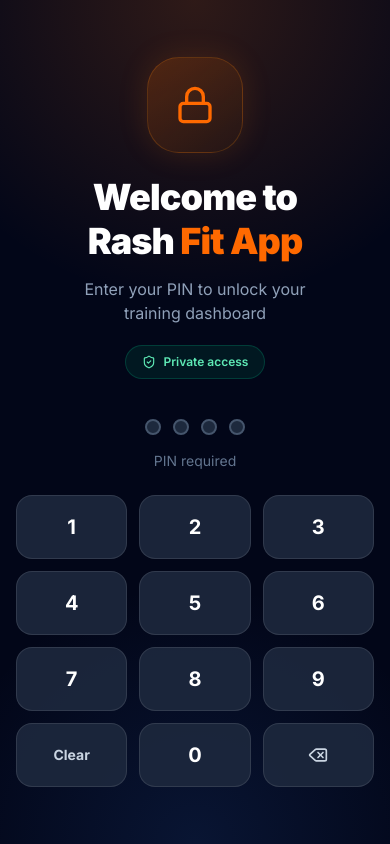
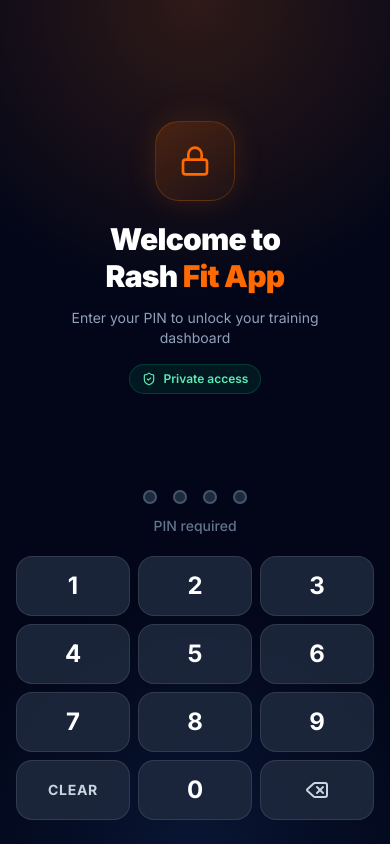
Before and after one commit to r3a2s1-pixel/rashi-fit-app, a Next.js app: page / in a window 390 px wide. Built offline with nearby package versions, Linux system fonts and the light colour scheme.

Commit message:
improve login screen mobile full layout

```diff
--- a/components/LoginScreen.tsx
+++ b/components/LoginScreen.tsx
@@ -46,58 +46,64 @@ export default function LoginScreen({ onSuccess }: LoginScreenProps) {
   const numbers = ["1", "2", "3", "4", "5", "6", "7", "8", "9"];
 
   return (
-    <div className="min-h-dvh w-full bg-slate-950 text-white relative overflow-hidden">
-      <div className="absolute inset-0 bg-[radial-gradient(circle_at_top,_rgba(249,115,22,0.18),_transparent_35%),radial-gradient(circle_at_bottom,_rgba(59,130,246,0.12),_transparent_30%)]" />
+    <div className="h-[100dvh] w-full bg-slate-950 text-white relative overflow-hidden flex flex-col">
+      <div className="absolute inset-0 bg-[radial-gradient(circle_at_top,_rgba(249,115,22,0.18),_transparent_35%),radial-gradient(circle_at_bottom,_rgba(59,130,246,0.12),_transparent_30%)] pointer-events-none" />
 
-      <div className="relative min-h-dvh w-full px-4 py-6 flex flex-col justify-center">
-        <div className="w-full flex flex-col items-center text-center">
-          <div className="w-24 h-24 rounded-[2rem] bg-gradient-to-br from-orange-500/20 to-orange-400/5 border border-orange-400/20 flex items-center justify-center mb-6 shadow-[0_0_30px_rgba(249,115,22,0.15)]">
-            <Lock className="text-orange-500 w-10 h-10" />
+      {/* Top Section: Flex-1 pushes the keypad to the bottom but scales to fit small screens */}
+      <div className="relative flex-1 w-full px-4 flex flex-col items-center justify-center pt-6">
+        <div className="w-20 h-20 rounded-3xl bg-gradient-to-br from-orange-500/20 to-orange-400/5 border border-orange-400/20 flex items-center justify-center mb-5 shadow-[0_0_30px_rgba(249,115,22,0.15)]">
+          <Lock className="text-orange-500 w-8 h-8" />
         </div>
 
-          <h1 className="text-4xl font-black tracking-tight text-white">
+        <h1 className="text-3xl font-black tracking-tight text-white leading-tight">
           Welcome to
         </h1>
-          <h2 className="text-4xl font-black tracking-tight mt-1">
+        <h2 className="text-3xl font-black tracking-tight leading-tight">
           Rash <span className="text-orange-500">Fit App</span>
         </h2>
 
-          <p className="text-slate-400 text-base mt-4 max-w-[280px]">
+        <p className="text-slate-400 text-sm mt-3 max-w-[260px] text-center">
           Enter your PIN to unlock your training dashboard
         </p>
 
-          <div className="mt-5 inline-flex items-center gap-2 rounded-full border border-emerald-400/20 bg-emerald-500/10 px-4 py-2 text-xs font-semibold text-emerald-300">
+        <div className="mt-4 inline-flex items-center gap-2 rounded-full border border-emerald-400/20 bg-emerald-500/10 px-3 py-1.5 text-xs font-semibold text-emerald-300">
           <ShieldCheck size={14} />
           Private access
         </div>
+      </div>
 
-          <div className="flex justify-center gap-3 mt-10 mb-4">
+      {/* Bottom Section: Keypad optimized for Safari safe areas */}
+      <div
+        className="relative w-full px-4"
+        style={{ paddingBottom: 'calc(1.5rem + env(safe-area-inset-bottom))' }}
+      >
+        <div className="flex justify-center gap-4 mb-3">
           {[0, 1, 2, 3].map((i) => (
             <div
               key={i}
-                className={`w-4 h-4 rounded-full border-2 transition-all duration-200 ${
+              className={`w-3.5 h-3.5 rounded-full border-2 transition-all duration-200 ${
                 pin.length > i
-                    ? "bg-orange-500 border-orange-500 shadow-[0_0_16px_rgba(249,115,22,0.5)]"
+                  ? "bg-orange-500 border-orange-500 shadow-[0_0_12px_rgba(249,115,22,0.5)]"
                   : "border-slate-600 bg-slate-800"
               }`}
             />
           ))}
         </div>
 
-          <div className="text-center min-h-[20px] mb-6">
+        <div className="text-center h-6 mb-4">
           {error ? (
-              <p className="text-red-400 text-sm">{error}</p>
+            <p className="text-red-400 text-sm font-medium">{error}</p>
           ) : (
-              <p className="text-slate-500 text-sm">PIN required</p>
+            <p className="text-slate-500 text-sm font-medium">PIN required</p>
           )}
         </div>
 
-          <div className="grid grid-cols-3 gap-3 w-full">
+        <div className="grid grid-cols-3 gap-2 w-full">
           {numbers.map((num) => (
             <button
               key={num}
               onClick={() => handleNumberClick(num)}
-                className="h-16 rounded-2xl border border-white/10 bg-slate-800/90 text-xl font-bold text-white active:scale-95 transition-all hover:bg-slate-700"
+              className="h-[60px] rounded-2xl border border-white/10 bg-slate-800/90 text-2xl font-bold text-white active:scale-95 transition-all hover:bg-slate-700"
             >
               {num}
             </button>
@@ -105,25 +111,24 @@ export default function LoginScreen({ onSuccess }: LoginScreenProps) {
 
           <button
             onClick={handleClear}
-              className="h-16 rounded-2xl border border-white/10 bg-slate-800/90 text-sm font-bold text-slate-300 active:scale-95 transition-all hover:bg-slate-700"
+            className="h-[60px] rounded-2xl border border-white/10 bg-slate-800/90 text-sm font-bold text-slate-300 active:scale-95 transition-all hover:bg-slate-700 uppercase tracking-wider"
           >
             Clear
           </button>
 
           <button
             onClick={() => handleNumberClick("0")}
-              className="h-16 rounded-2xl border border-white/10 bg-slate-800/90 text-xl font-bold text-white active:scale-95 transition-all hover:bg-slate-700"
+            className="h-[60px] rounded-2xl border border-white/10 bg-slate-800/90 text-2xl font-bold text-white active:scale-95 transition-all hover:bg-slate-700"
           >
             0
           </button>
 
           <button
             onClick={handleDelete}
-              className="h-16 rounded-2xl border border-white/10 bg-slate-800/90 flex items-center justify-center text-slate-300 active:scale-95 transition-all hover:bg-slate-700"
+            className="h-[60px] rounded-2xl border border-white/10 bg-slate-800/90 flex items-center justify-center text-slate-300 active:scale-95 transition-all hover:bg-slate-700"
           >
-              <Delete className="w-5 h-5" />
+            <Delete className="w-6 h-6" />
           </button>
-          </div>
         </div>
       </div>
     </div>
```
Lines whose indentation alone changed are shown as unchanged.
